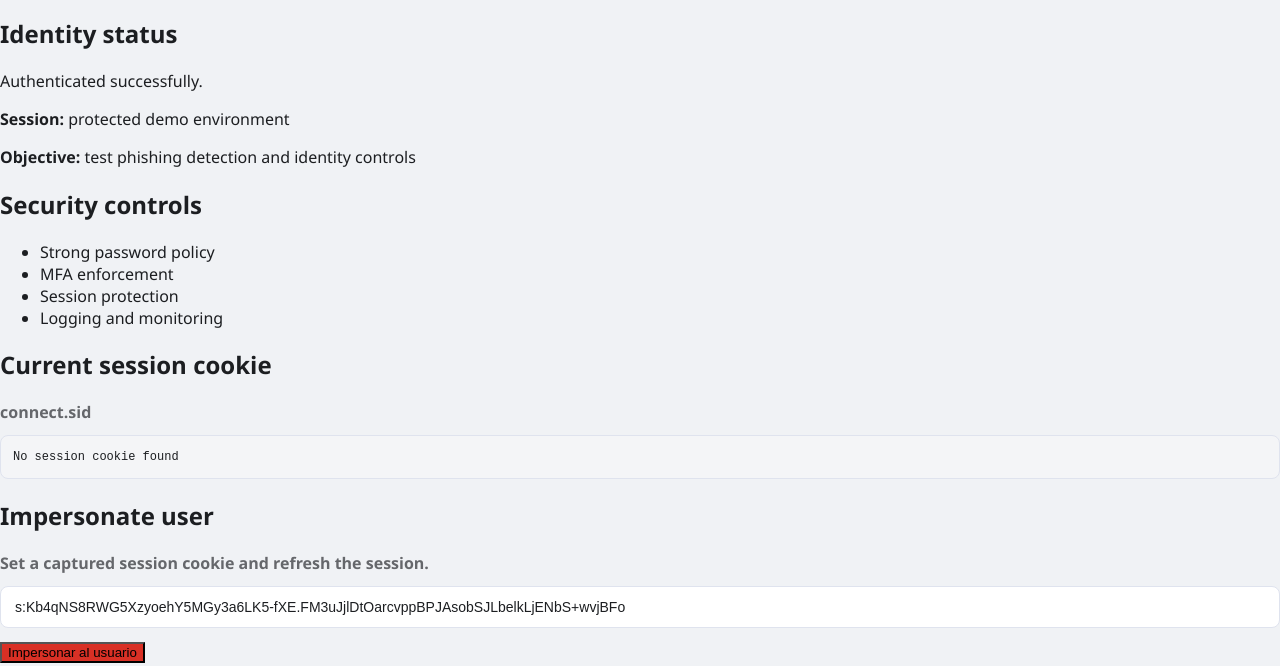
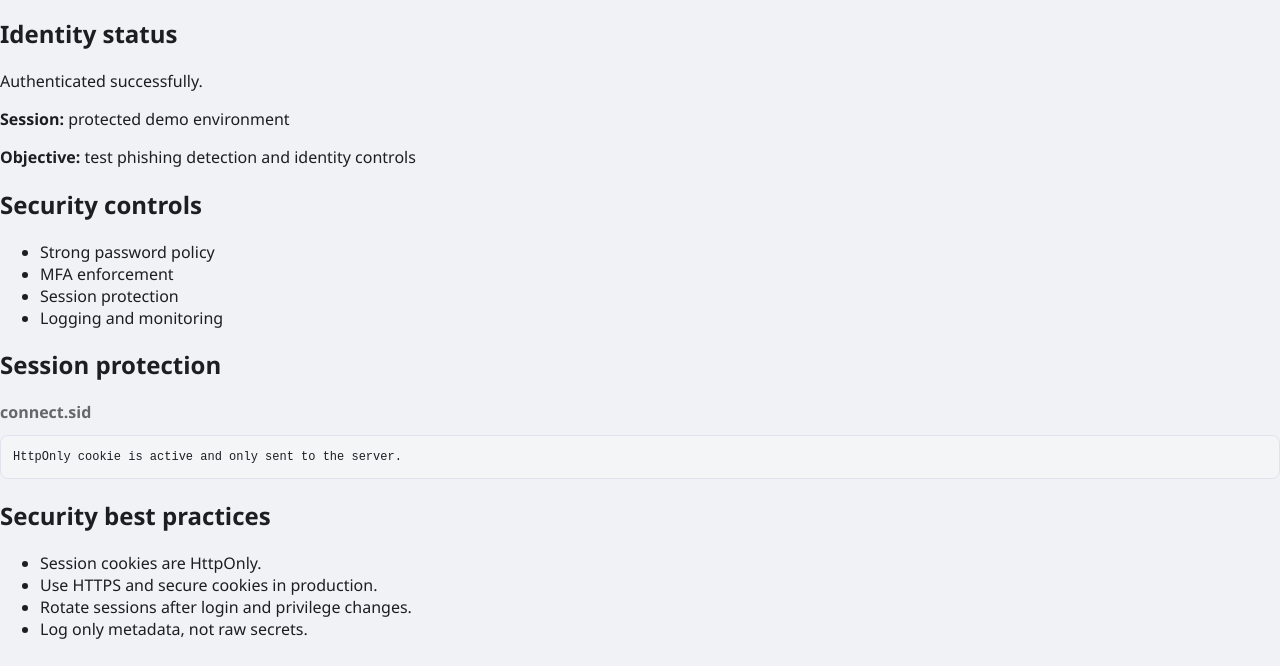
Before and after one commit to yaizarubio/prueba_id, a website: page public/dashboard.html in a window 1280 px wide. Shown: the part 134-800 px from the top of the page. Drawn offline with Linux system fonts and the light colour scheme.

Commit message:
Remove unsafe impersonation demo and secure session settings

```diff
--- a/public/dashboard.html
+++ b/public/dashboard.html
@@ -39,48 +39,21 @@
         </div>
 
         <div class="panel session-panel">
-          <h2>Current session cookie</h2>
+          <h2>Session protection</h2>
           <p class="cookie-label">connect.sid</p>
-          <code id="sessionCookieValue">Loading...</code>
+          <code id="sessionCookieValue">HttpOnly cookie is active and only sent to the server.</code>
         </div>
 
-        <div class="panel impersonation-panel">
-          <h2>Impersonate user</h2>
-          <p class="cookie-label">Set a captured session cookie and refresh the session.</p>
-          <input
-            id="impersonationCookie"
-            type="text"
-            value="s:Kb4qNS8RWG5XzyoehY5MGy3a6LK5-fXE.FM3uJjlDtOarcvppBPJAsobSJLbelkLjENbS+wvjBFo"
-            placeholder="Paste connect.sid value"
-          />
-          <button id="impersonateButton" class="danger" type="button">Impersonar al usuario</button>
+        <div class="panel">
+          <h2>Security best practices</h2>
+          <ul>
+            <li>Session cookies are HttpOnly.</li>
+            <li>Use HTTPS and secure cookies in production.</li>
+            <li>Rotate sessions after login and privilege changes.</li>
+            <li>Log only metadata, not raw secrets.</li>
+          </ul>
         </div>
       </div>
     </div>
-
-    <script>
-      const cookieValue = document.cookie
-        .split('; ')
-        .find((row) => row.startsWith('connect.sid='));
-
-      const cookieElement = document.getElementById('sessionCookieValue');
-      cookieElement.textContent = cookieValue ? cookieValue.split('=')[1] : 'No session cookie found';
-
-      const impersonateButton = document.getElementById('impersonateButton');
-      const impersonationCookie = document.getElementById('impersonationCookie');
-
-      impersonateButton.addEventListener('click', () => {
-        const rawValue = impersonationCookie.value.trim();
-
-        if (!rawValue) {
-          alert('Paste a valid connect.sid value first.');
-          return;
-        }
-
-        const normalizedValue = rawValue.startsWith('s%3A') ? decodeURIComponent(rawValue) : rawValue;
-        document.cookie = `connect.sid=${normalizedValue}; path=/; SameSite=Lax`;
-        window.location.reload();
-      });
-    </script>
   </body>
 </html>
--- a/public/styles.css
+++ b/public/styles.css
@@ -187,10 +187,6 @@ body {
   margin-top: 18px;
 }
 
-.impersonation-panel {
-  margin-top: 18px;
-}
-
 .cookie-label {
   margin: 0 0 12px;
   color: var(--fb-muted);
@@ -208,25 +204,6 @@ body {
   white-space: pre-wrap;
   word-break: break-all;
   line-height: 1.5;
-}
-
-#impersonationCookie {
-  width: 100%;
-  margin-bottom: 12px;
-  border: 1px solid var(--fb-border);
-  border-radius: 8px;
-  padding: 12px 14px;
-  font-size: 14px;
-  background: #fff;
-  color: var(--fb-text);
-}
-
-button.danger {
-  background: #d93025 !important;
-}
-
-button.danger:hover {
-  background: #b1241b !important;
 }
 
 .demo-box strong {
```
Also changed, not shown: server.js (+12 -6 lines).
